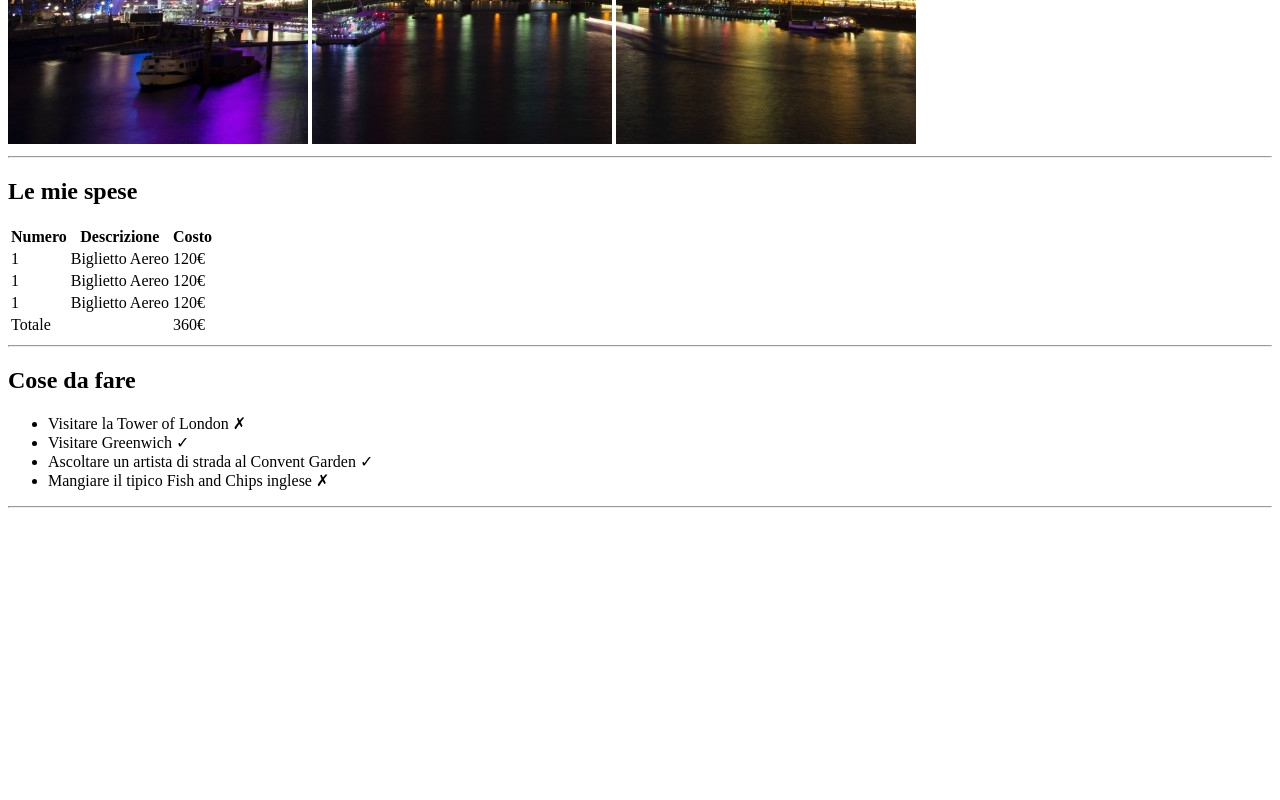
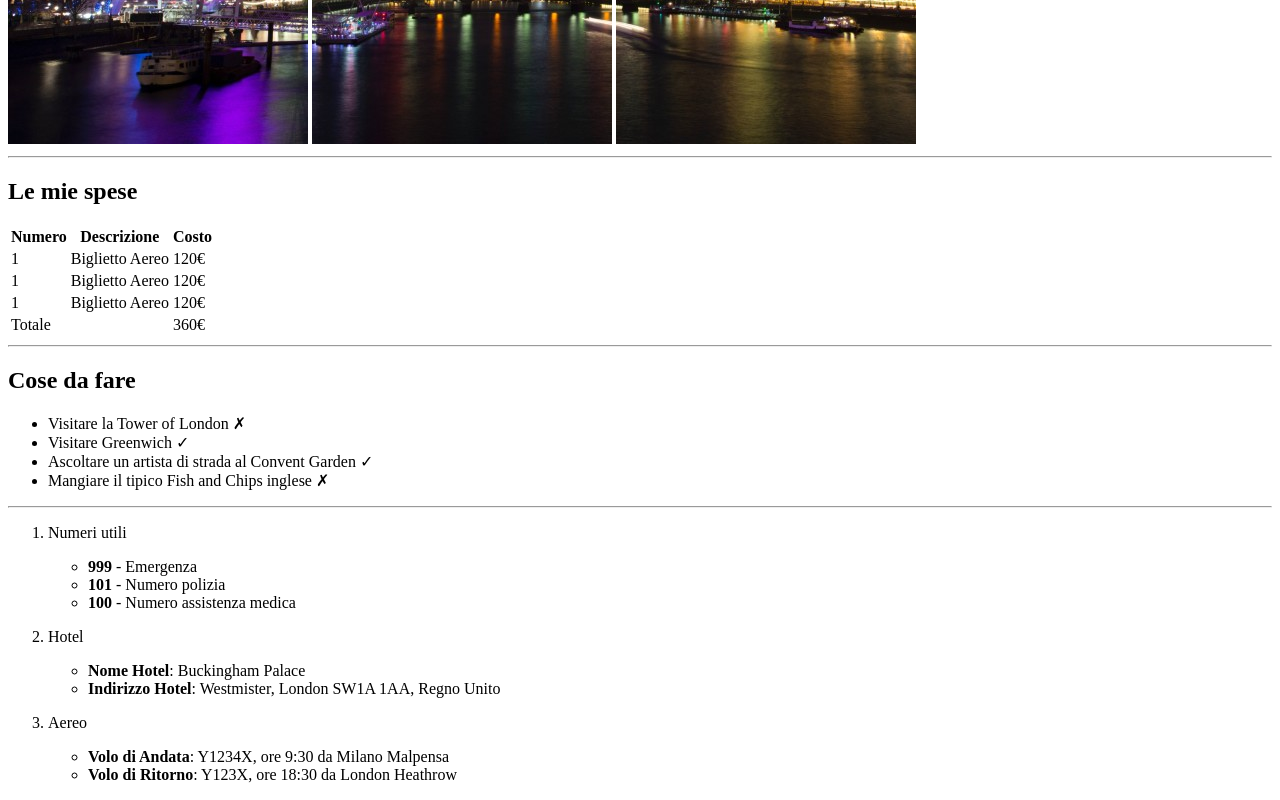
Before and after one commit to ryampeguero/html-london-trip, a plain HTML site: page index.html in a window 1280 px wide. Shown: the part 536-1336 px from the top of the page. Before the commit the page ends 1052 px from the top, so only its background shows below. Drawn offline with Linux system fonts and the light colour scheme.

Commit message:
feat: add new list section

```diff
--- a/index.html
+++ b/index.html
@@ -75,9 +75,58 @@
         </section>
 
         <hr>
+        <!-- Sezione: Info utili  -->
+        <section>
+            <!-- Lista annidata  -->
+            <ol>
+                <!-- Lista numeri utili  -->
+                <li>
+                    <p>Numeri utili</p>
+                    <ul>
+                        <li>
+                            <strong>999</strong> - Emergenza
+                        </li>
+                        <li>
+                            <strong>101</strong> - Numero polizia
+                        </li>
+                        <li>
+                            <strong>100</strong> - Numero assistenza medica
+                        </li>
+                    </ul>
+                </li>
 
+                <!-- Lista informazioni Hotel  -->
+                <li>
+                    <p>Hotel</p>
+                    <ul>
+                        <li>
+                            <strong>Nome Hotel</strong>: Buckingham Palace
+                        </li>
+                        <li>
+                            <strong>Indirizzo Hotel</strong>: Westmister, London SW1A 1AA, Regno Unito
+                        </li>
+                    </ul>
+                </li>
+
+                <!-- Lista informazioni volo  -->
+                <li>
+                    <p>Aereo</p>
+                    <ul>
+                        <li>
+                            <strong>Volo di Andata</strong>: Y1234X, ore 9:30 da Milano Malpensa
+                        </li>
+
+                        <li>
+                            <strong>Volo di Ritorno</strong>: Y123X, ore 18:30 da London Heathrow
+                        </li>
+                    </ul>
+                </li>
+            </ol>
+        </section>
 
     </main>
     <!-- /Main  -->
+
+
 </body>
 </html>
```
